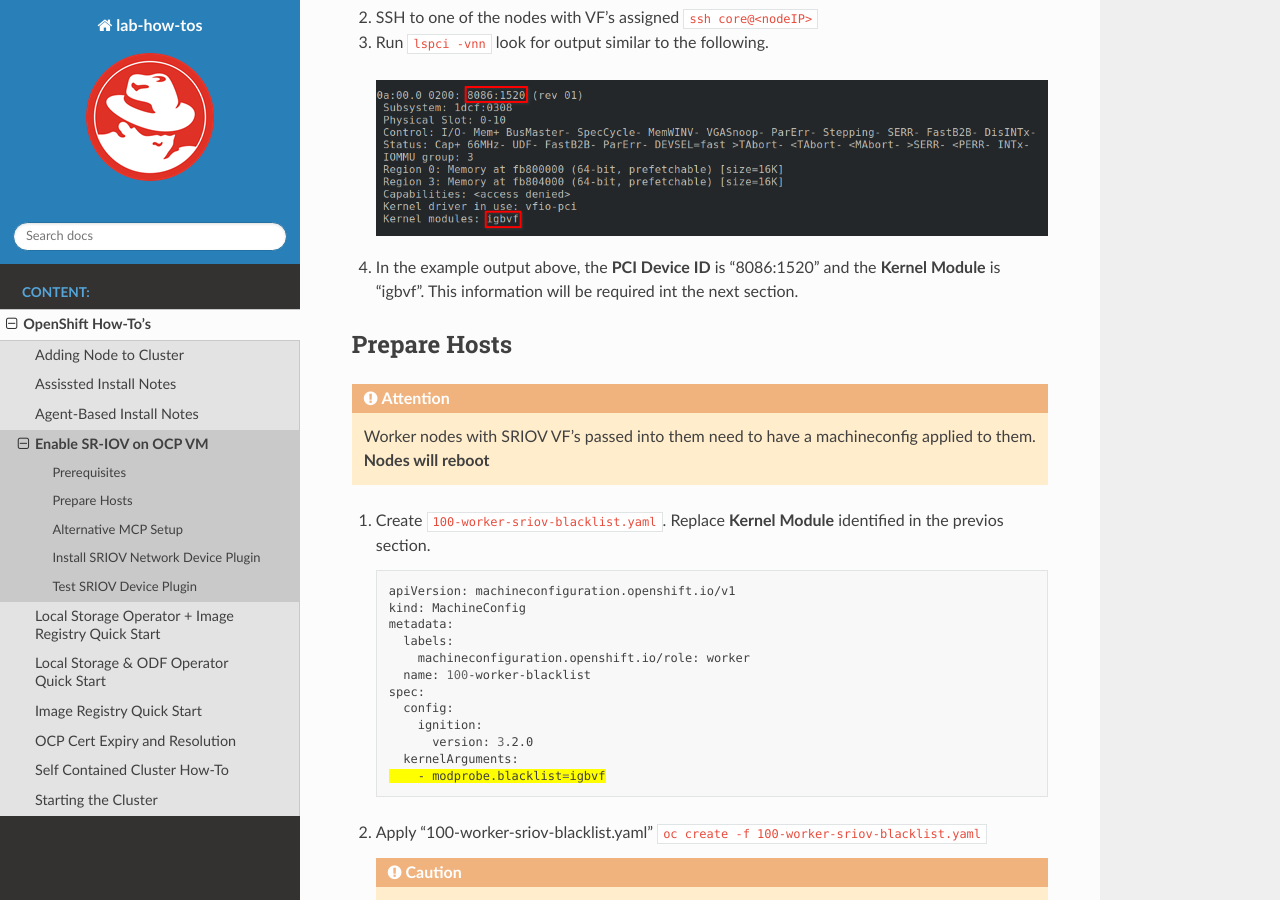
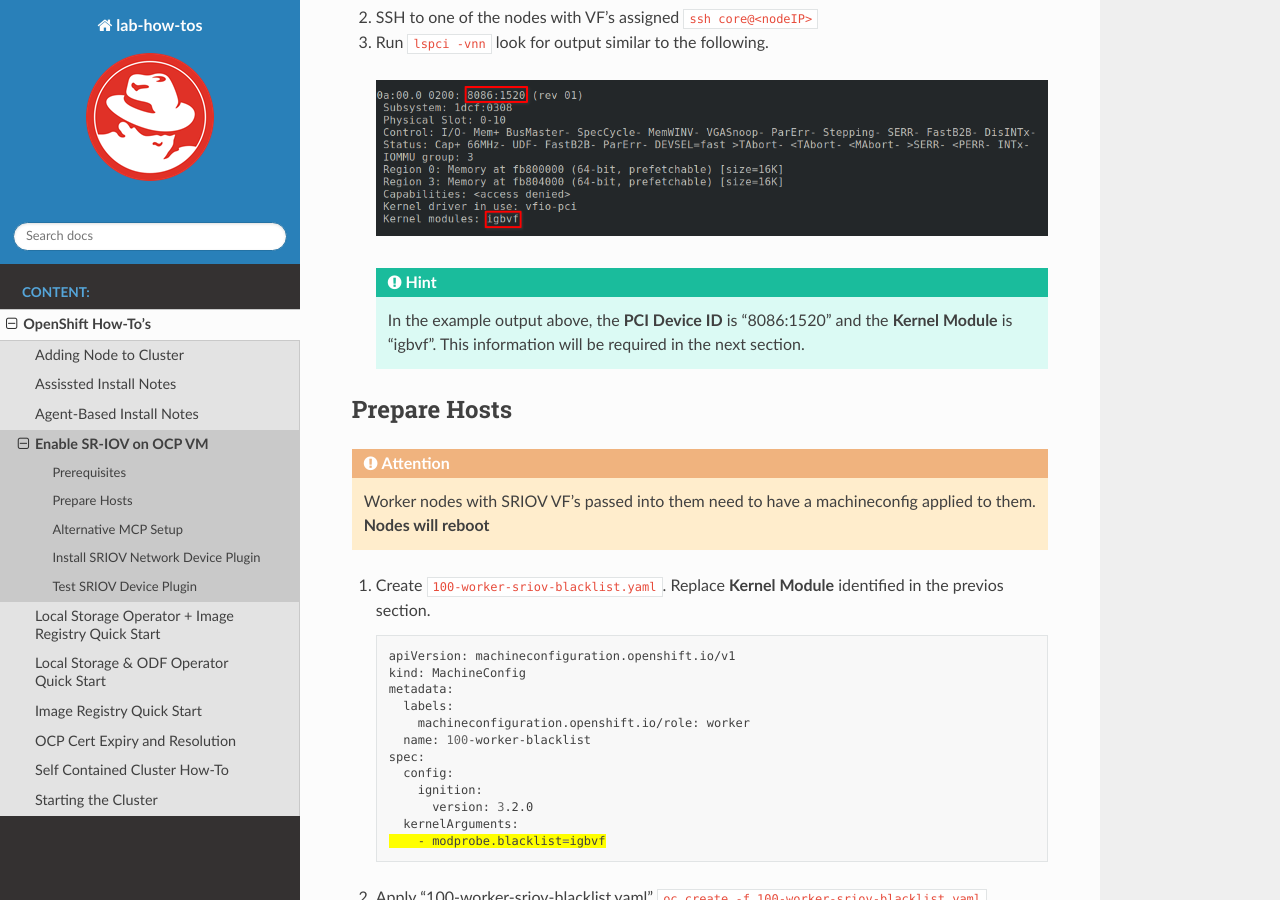
Before and after one commit to vtog/labGuides, a Sphinx documentation site: the page built from source/ocp/sriov.rst, in a window 1280 px wide and 900 px high, scrolled down 941 px. Built offline with Sphinx 7.4.7 and the Read the Docs theme 2.0.0, drawn with Linux system fonts in a browser that asks for light colours; pages that are not in the unit, such as notebooks, are missing from menus; some of the changed text lies outside the part shown.

Commit message:
sriov test section tips

```diff
--- a/source/ocp/sriov.rst
+++ b/source/ocp/sriov.rst
@@ -17,9 +17,9 @@
 
    .. image:: ./images/sriov-lspci-out.png
 
-#. In the example output above, the **PCI Device ID** is "8086:1520" and the
-   **Kernel Module** is "igbvf". This information will be required int the
-   next section.
+   .. hint:: In the example output above, the **PCI Device ID** is "8086:1520"
+      and the **Kernel Module** is "igbvf". This information will be required
+      in the next section.
 
 Prepare Hosts
 -------------
@@ -261,6 +261,9 @@
 Test SRIOV Device Plugin
 ------------------------
 
+.. tip:: My test example below creates all objects in the "sriovdp" project.
+   Any project is acceptable but requires a "NetworkAttachmentDefinition".
+
 #. Create NetworkAttachmentDefinition ``sriov-net.yaml`` and run
    ``oc create -f sriov_machineConfig_pool.yaml``
 
```
